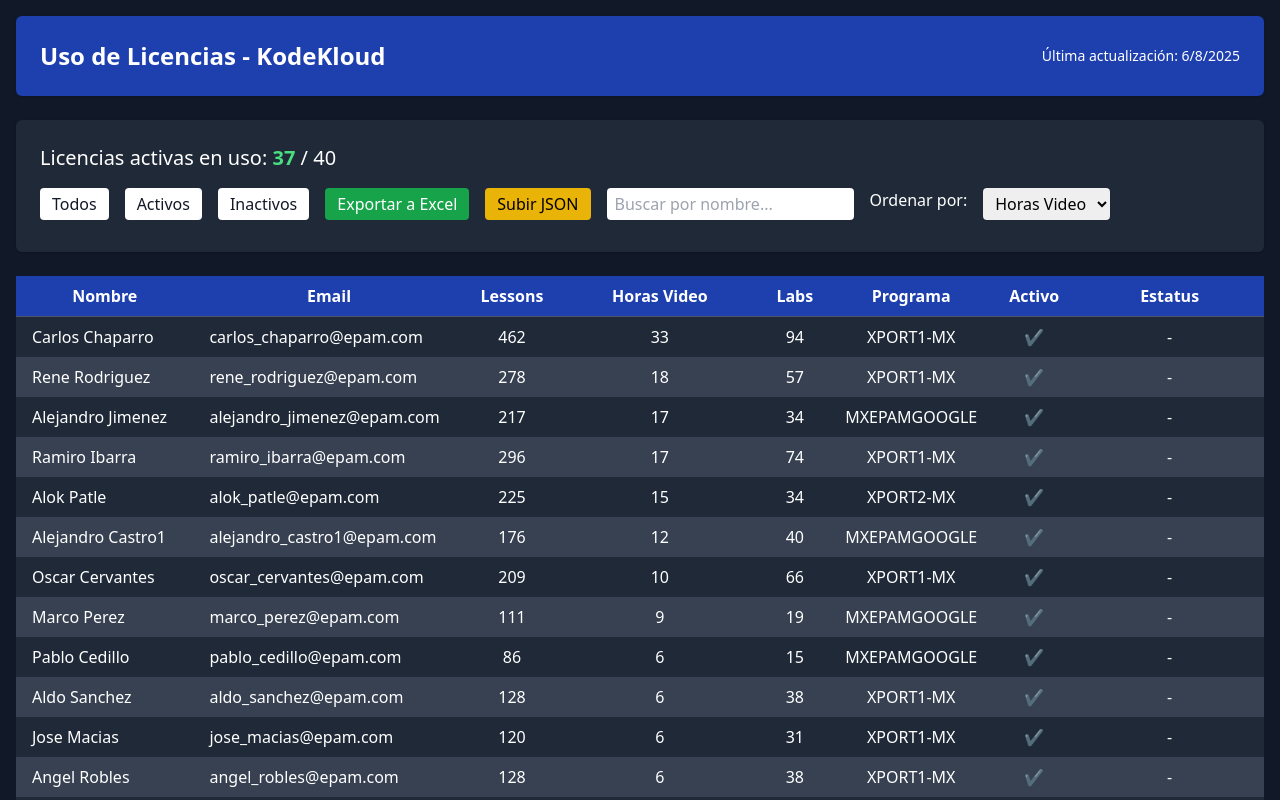
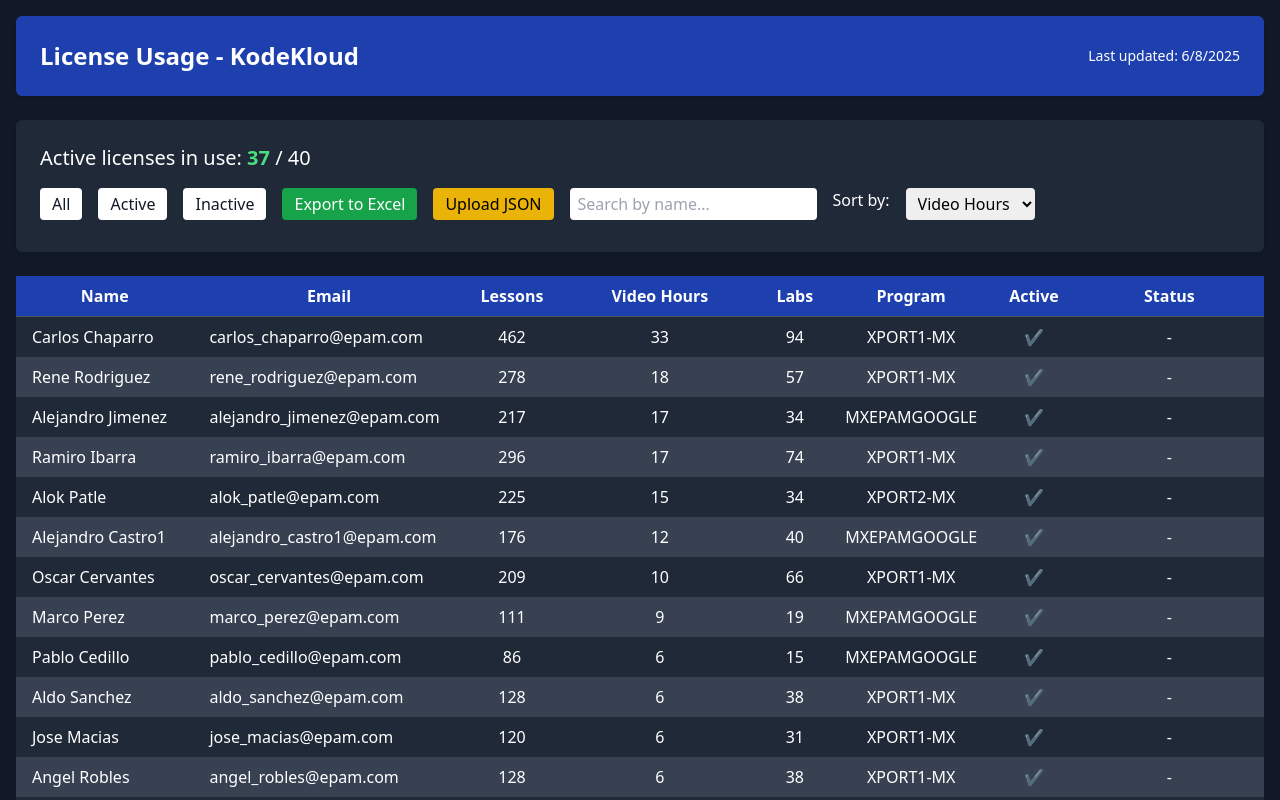
Before and after one commit to luisalvarezepam/KodeKloudEPAM, a React (Vite) app: page / in a window 1280 px wide. Shown: the top 800 px of the page. Built offline with nearby package versions, Linux system fonts and the light colour scheme.

Commit message:
english mode

```diff
--- a/src/KodeKloudDashboard.jsx
+++ b/src/KodeKloudDashboard.jsx
@@ -26,7 +26,7 @@
         const json = JSON.parse(e.target.result);
         setData(json);
       } catch (err) {
-        alert('Archivo JSON inválido');
+        alert('Invalid JSON file');
       }
     };
     reader.readAsText(file);
@@ -57,38 +57,39 @@
   };
 
   return (
-    <div className="min-h-screen bg-gray-900 text-white p-4">
+    <div className="min-h-screen bg-gray-900 text-white p-4 flex flex-col justify-between">
+      <div>
         <header className="bg-blue-800 p-6 rounded-md shadow mb-6 flex justify-between items-center">
-        <h1 className="text-2xl font-bold">Uso de Licencias - KodeKloud</h1>
-        <div className="text-sm text-white">Última actualización: {new Date().toLocaleDateString()}</div>
+          <h1 className="text-2xl font-bold">License Usage - KodeKloud</h1>
+          <div className="text-sm text-white">Last updated: {new Date().toLocaleDateString()}</div>
         </header>
 
         <section className="bg-gray-800 p-6 rounded-md shadow mb-6">
           <p className="text-xl mb-4">
-          Licencias activas en uso:{' '}
+            Active licenses in use:{' '}
             <span className="font-bold text-green-400">{activeCount}</span> / {licenseLimit}
           </p>
           <div className="space-x-2 mb-2 flex flex-wrap gap-2">
-          <button onClick={() => setFilter('all')} className="bg-white text-gray-900 px-3 py-1 rounded hover:bg-blue-200">Todos</button>
-          <button onClick={() => setFilter('active')} className="bg-white text-gray-900 px-3 py-1 rounded hover:bg-blue-200">Activos</button>
-          <button onClick={() => setFilter('inactive')} className="bg-white text-gray-900 px-3 py-1 rounded hover:bg-blue-200">Inactivos</button>
-          <button onClick={exportToExcel} className="bg-green-600 text-white px-3 py-1 rounded hover:bg-green-700">Exportar a Excel</button>
+            <button onClick={() => setFilter('all')} className="bg-white text-gray-900 px-3 py-1 rounded hover:bg-blue-200">All</button>
+            <button onClick={() => setFilter('active')} className="bg-white text-gray-900 px-3 py-1 rounded hover:bg-blue-200">Active</button>
+            <button onClick={() => setFilter('inactive')} className="bg-white text-gray-900 px-3 py-1 rounded hover:bg-blue-200">Inactive</button>
+            <button onClick={exportToExcel} className="bg-green-600 text-white px-3 py-1 rounded hover:bg-green-700">Export to Excel</button>
             <label className="bg-yellow-500 text-black px-3 py-1 rounded cursor-pointer">
-            Subir JSON
+              Upload JSON
               <input type="file" accept=".json" onChange={handleFileUpload} className="hidden" />
             </label>
             <input
               type="text"
-            placeholder="Buscar por nombre..."
+              placeholder="Search by name..."
               value={search}
               onChange={e => setSearch(e.target.value)}
               className="text-black px-2 py-1 rounded"
             />
-          <label>Ordenar por:</label>
+            <label>Sort by:</label>
             <select onChange={e => setSortKey(e.target.value)} className="text-black px-2 py-1 rounded">
-            <option value="Video Hours Watched">Horas Video</option>
-            <option value="Name">Nombre</option>
-            <option value="Program">Programa</option>
+              <option value="Video Hours Watched">Video Hours</option>
+              <option value="Name">Name</option>
+              <option value="Program">Program</option>
             </select>
           </div>
         </section>
@@ -97,14 +98,14 @@
           <table className="min-w-full table-auto divide-y divide-gray-600">
             <thead className="bg-blue-800 text-white">
               <tr>
-              <th className="px-4 py-2">Nombre</th>
+                <th className="px-4 py-2">Name</th>
                 <th className="px-4 py-2">Email</th>
                 <th className="px-4 py-2">Lessons</th>
-              <th className="px-4 py-2">Horas Video</th>
+                <th className="px-4 py-2">Video Hours</th>
                 <th className="px-4 py-2">Labs</th>
-              <th className="px-4 py-2">Programa</th>
-              <th className="px-4 py-2">Activo</th>
-              <th className="px-4 py-2">Estatus</th>
+                <th className="px-4 py-2">Program</th>
+                <th className="px-4 py-2">Active</th>
+                <th className="px-4 py-2">Status</th>
               </tr>
             </thead>
             <tbody>
@@ -140,5 +141,10 @@
           </table>
         </div>
       </div>
+
+      <footer className="text-center mt-8 p-4 text-sm text-gray-400 border-t border-gray-700">
+        Portal created by Luis Alvarez (luis_alvarez1@epam.com)
+      </footer>
+    </div>
   );
 }
```
Lines whose indentation alone changed are shown as unchanged.
